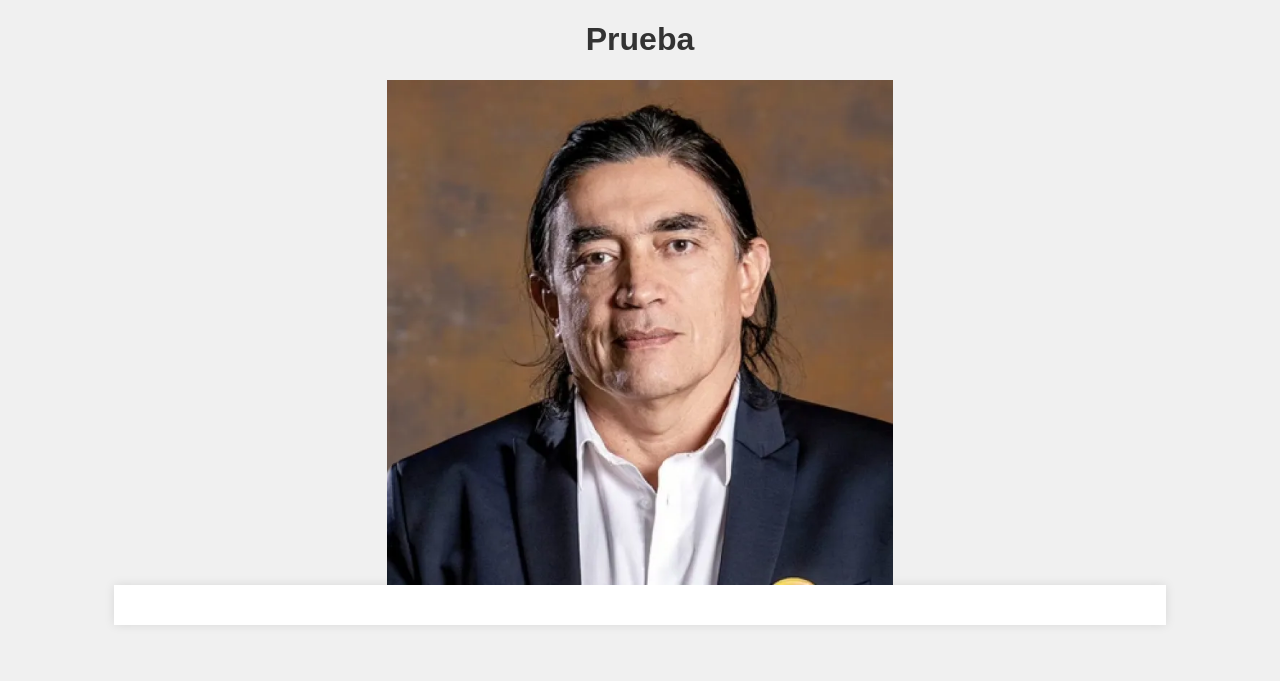
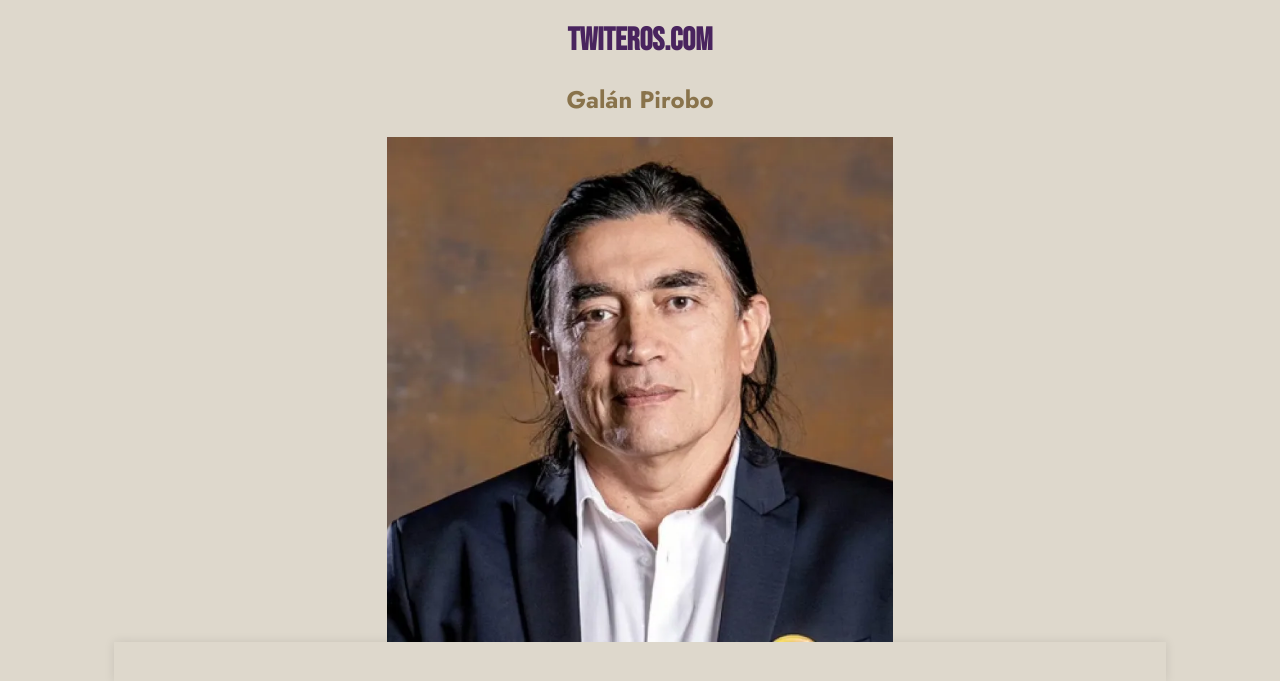
Before and after one commit to JuanMosqueraUD/twiteros.com, a Django app: page / in a window 1280 px wide. Shown: the top 681 px of the page. Run offline with Django 4.2, Linux system fonts and the light colour scheme; data comes from the database, SQL or seed files in the repository; both versions use the stored data as it was after the commit.

Commit message:
stilo
le metí stylo

```diff
--- a/datatwitter/static/css/index.css
+++ b/datatwitter/static/css/index.css
@@ -1,18 +1,35 @@
+@font-face {
+    font-family: 'Jost';
+    src: url('fonts/Jost-Bold.ttf');
+}
+
+@font-face {
+    font-family: 'Bebas Neue';
+    src: url('fonts/BebasNeue-Regular.ttf');
+}
+
 body {
-    background-color: #f0f0f0;
+    background-color: #DED8CC;
     font-family: Arial, sans-serif;
 }
 
 .container {
     width: 80%;
     margin: auto;
-    background-color: #fff;
+    background-color: #DED8CC;
     padding: 20px;
     box-shadow: 0px 0px 10px 0px rgba(0,0,0,0.1);
 }
 
 h1 {
-    color: #333;
+    font-family: 'Bebas Neue';
+    color: #49245E;
+    text-align: center;
+}
+
+h2 {
+    font-family: 'Jost';
+    color: #89734B;
     text-align: center;
 }
 
--- a/playround/templates/index.html
+++ b/playround/templates/index.html
@@ -8,7 +8,8 @@
     <title>{% block title %} Candidatos  {% endblock title %}  </title>
 </head>
 <body>
-    <h1>Prueba</h1>
+    <h1>twiteros.com</h1>
+    <h2>Galán Pirobo</h2>
     <img class="bolivar" src="{% static "imagenes/bolivar.jpg" %}" alt="bolivar">
     <div class="container">
         {% block content %} {% endblock content %}
```
Also changed, not shown: datatwitter/static/css/fonts/BebasNeue-Regular.ttf (added), datatwitter/static/css/fonts/Jost-Bold.ttf (added), db.sqlite3.
